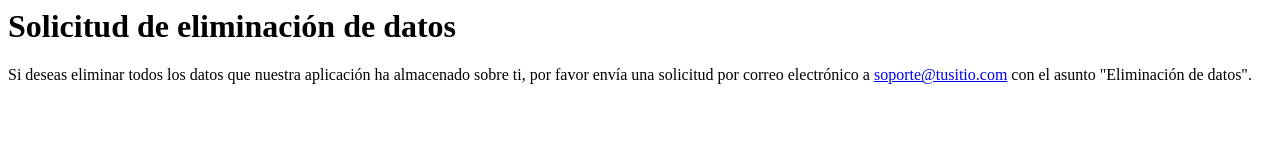
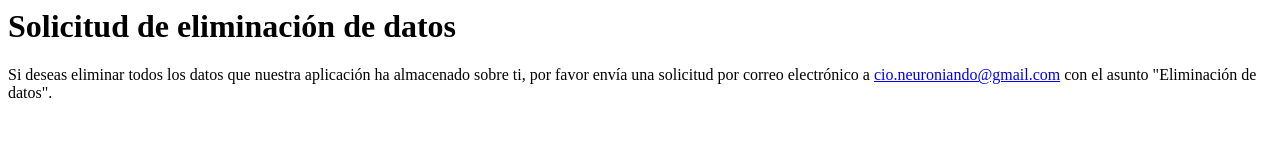
Before and after one commit to neuroniando/data-deletion-page, a plain HTML site: page index.html in a window 1280 px wide. Drawn offline with Linux system fonts and the light colour scheme.

Commit message:
Update index.html

```diff
--- a/index.html
+++ b/index.html
@@ -4,6 +4,6 @@
   </head>
   <body>
     <h1>Solicitud de eliminación de datos</h1>
-    <p>Si deseas eliminar todos los datos que nuestra aplicación ha almacenado sobre ti, por favor envía una solicitud por correo electrónico a <a href="mailto:soporte@tusitio.com">soporte@tusitio.com</a> con el asunto "Eliminación de datos".</p>
+    <p>Si deseas eliminar todos los datos que nuestra aplicación ha almacenado sobre ti, por favor envía una solicitud por correo electrónico a <a href="cio.neuroniando@gmail.com">cio.neuroniando@gmail.com</a> con el asunto "Eliminación de datos".</p>
   </body>
 </html>
```
